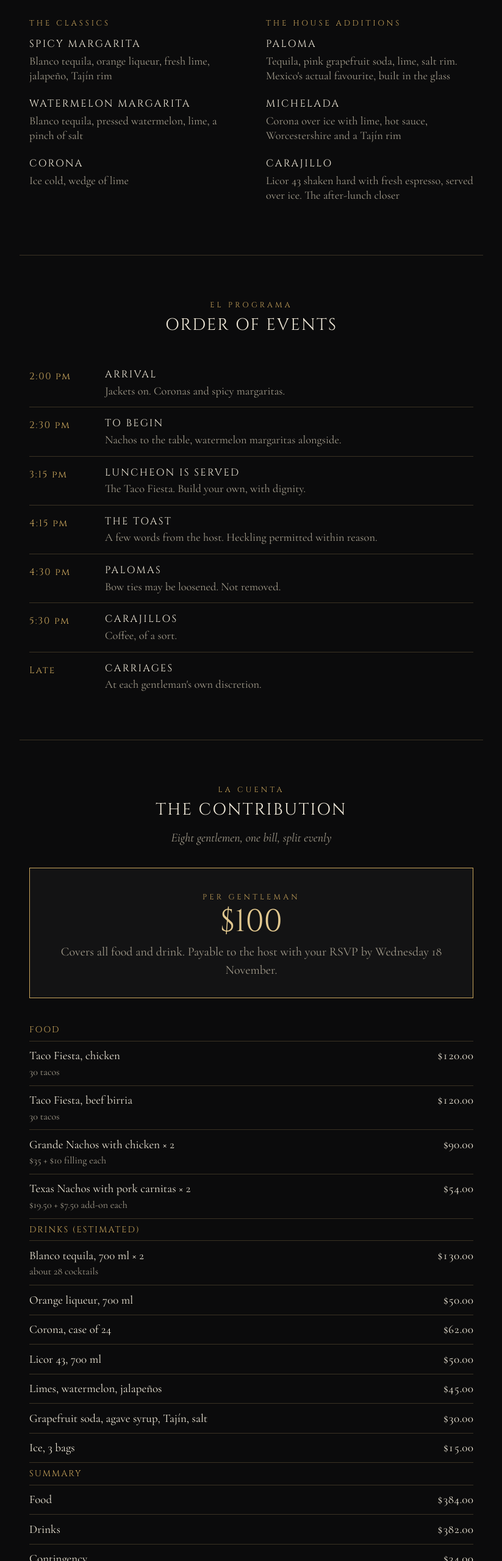
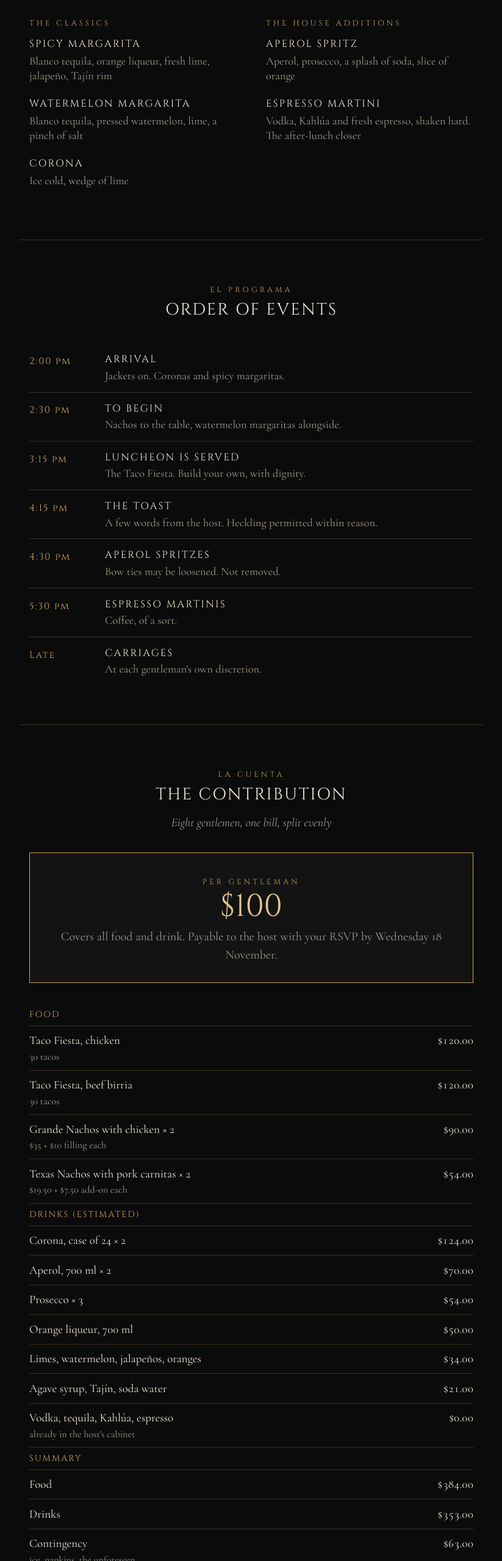
Before and after one commit to Trellick-prog/Black-TieBondi, a plain HTML site: page index.html in a window 1280 px wide. Shown: the part 1620-4180 px from the top of the page at 61% size, without its empty margins (228-1051 px from the left). Drawn offline with Linux system fonts and the light colour scheme.

Commit message:
Update drinks to margaritas, Aperol spritz, espresso martini and Corona
Replace the Paloma, Michelada and Carajillo, rework the order of events
to match, and rebuild the cost breakdown and PDFs.

Co-Authored-By: Claude Fable 5.2 <noreply@anthropic.com>
Claude-Session: https://claude.ai/code/session_01VgSa6u3c7tKRrjGsrjpMtw

```diff
--- a/index.html
+++ b/index.html
@@ -88,16 +88,12 @@
     <div>
       <h3>The House Additions</h3>
       <div class="item">
-        <div class="item-head"><span class="item-name">Paloma</span></div>
-        <p class="item-desc">Tequila, pink grapefruit soda, lime, salt rim. Mexico's actual favourite, built in the glass</p>
+        <div class="item-head"><span class="item-name">Aperol Spritz</span></div>
+        <p class="item-desc">Aperol, prosecco, a splash of soda, slice of orange</p>
       </div>
       <div class="item">
-        <div class="item-head"><span class="item-name">Michelada</span></div>
-        <p class="item-desc">Corona over ice with lime, hot sauce, Worcestershire and a Tajín rim</p>
-      </div>
-      <div class="item">
-        <div class="item-head"><span class="item-name">Carajillo</span></div>
-        <p class="item-desc">Licor 43 shaken hard with fresh espresso, served over ice. The after-lunch closer</p>
+        <div class="item-head"><span class="item-name">Espresso Martini</span></div>
+        <p class="item-desc">Vodka, Kahlúa and fresh espresso, shaken hard. The after-lunch closer</p>
       </div>
     </div>
   </div>
@@ -113,8 +109,8 @@
     <li><time>2:30 pm</time><div><strong>To Begin</strong><p>Nachos to the table, watermelon margaritas alongside.</p></div></li>
     <li><time>3:15 pm</time><div><strong>Luncheon is Served</strong><p>The Taco Fiesta. Build your own, with dignity.</p></div></li>
     <li><time>4:15 pm</time><div><strong>The Toast</strong><p>A few words from the host. Heckling permitted within reason.</p></div></li>
-    <li><time>4:30 pm</time><div><strong>Palomas</strong><p>Bow ties may be loosened. Not removed.</p></div></li>
-    <li><time>5:30 pm</time><div><strong>Carajillos</strong><p>Coffee, of a sort.</p></div></li>
+    <li><time>4:30 pm</time><div><strong>Aperol Spritzes</strong><p>Bow ties may be loosened. Not removed.</p></div></li>
+    <li><time>5:30 pm</time><div><strong>Espresso Martinis</strong><p>Coffee, of a sort.</p></div></li>
     <li><time>Late</time><div><strong>Carriages</strong><p>At each gentleman's own discretion.</p></div></li>
   </ol>
 </section>
@@ -139,17 +135,17 @@
     <tr><td>Grande Nachos with chicken × 2 <small>$35 + $10 filling each</small></td><td>$90.00</td></tr>
     <tr><td>Texas Nachos with pork carnitas × 2 <small>$19.50 + $7.50 add-on each</small></td><td>$54.00</td></tr>
     <tr class="sub"><td>Drinks (estimated)</td><td></td></tr>
-    <tr><td>Blanco tequila, 700 ml × 2 <small>about 28 cocktails</small></td><td>$130.00</td></tr>
+    <tr><td>Corona, case of 24 × 2</td><td>$124.00</td></tr>
+    <tr><td>Aperol, 700 ml × 2</td><td>$70.00</td></tr>
+    <tr><td>Prosecco × 3</td><td>$54.00</td></tr>
     <tr><td>Orange liqueur, 700 ml</td><td>$50.00</td></tr>
-    <tr><td>Corona, case of 24</td><td>$62.00</td></tr>
-    <tr><td>Licor 43, 700 ml</td><td>$50.00</td></tr>
-    <tr><td>Limes, watermelon, jalapeños</td><td>$45.00</td></tr>
-    <tr><td>Grapefruit soda, agave syrup, Tajín, salt</td><td>$30.00</td></tr>
-    <tr><td>Ice, 3 bags</td><td>$15.00</td></tr>
+    <tr><td>Limes, watermelon, jalapeños, oranges</td><td>$34.00</td></tr>
+    <tr><td>Agave syrup, Tajín, soda water</td><td>$21.00</td></tr>
+    <tr><td>Vodka, tequila, Kahlúa, espresso <small>already in the host's cabinet</small></td><td>$0.00</td></tr>
     <tr class="sub"><td>Summary</td><td></td></tr>
     <tr><td>Food</td><td>$384.00</td></tr>
-    <tr><td>Drinks</td><td>$382.00</td></tr>
-    <tr><td>Contingency <small>napkins, a spare bag of ice, the unforeseen</small></td><td>$34.00</td></tr>
+    <tr><td>Drinks</td><td>$353.00</td></tr>
+    <tr><td>Contingency <small>ice, napkins, the unforeseen</small></td><td>$63.00</td></tr>
     <tr class="total"><td>Total · 8 × $100</td><td>$800.00</td></tr>
   </table>
 </section>
```
Also changed, not shown: cards.html (+5 -5 lines), 4 other files.
